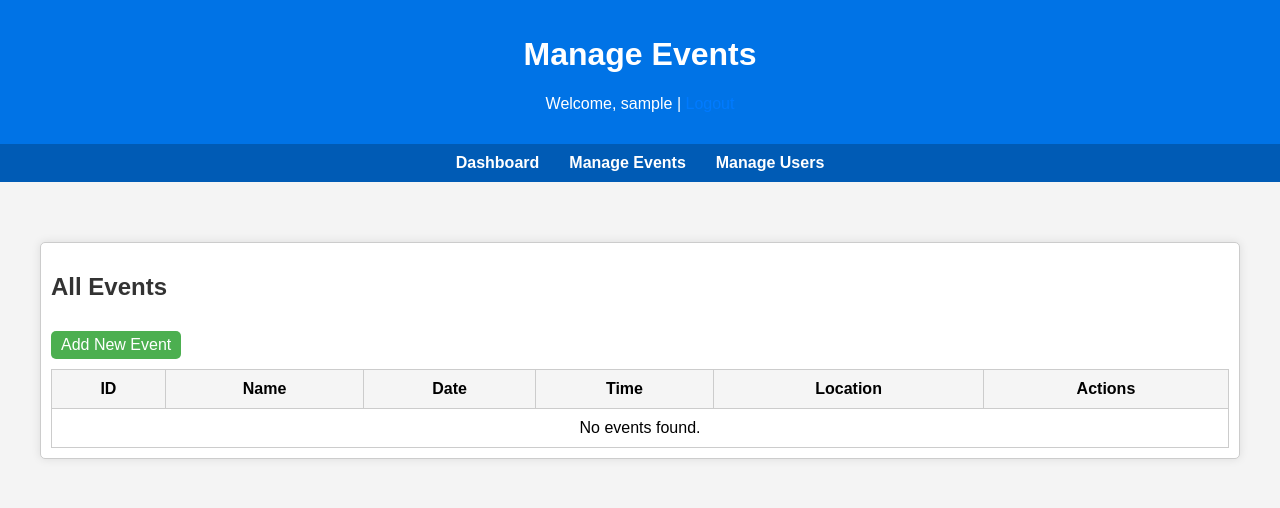
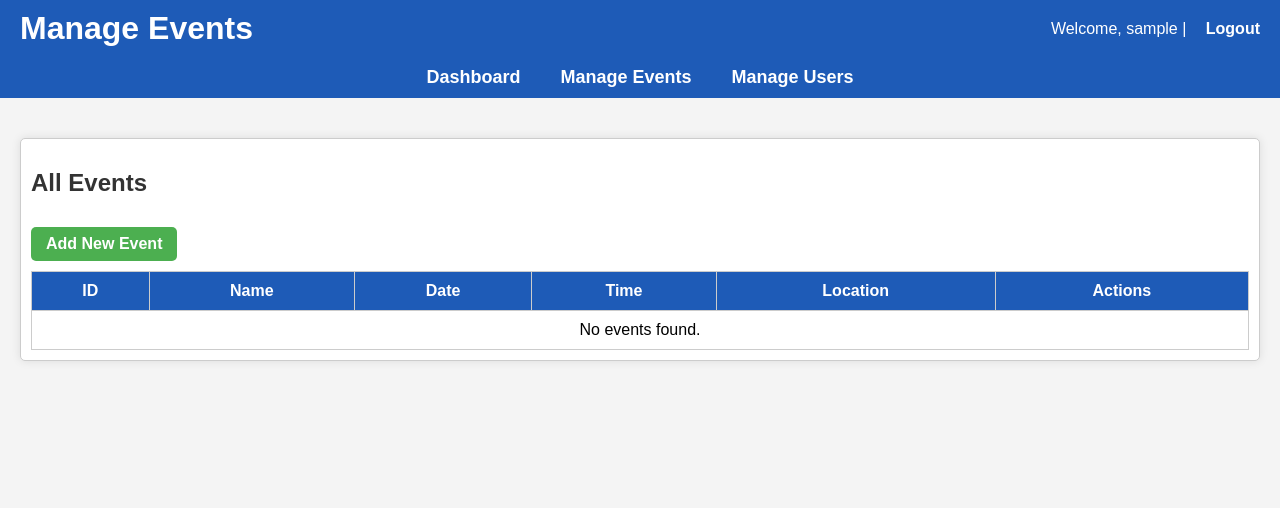
Before and after one commit to Overgodev/EventSynergy, a PHP site: page /admin/admin_events.php in a window 1280 px wide. Shown: the top 508 px of the page. Run offline with PHP 8.4, Linux system fonts and the light colour scheme; the visitor is signed in with stand-in values (Sample User, id 1); data that the repository does not hold is empty.

Commit message:
make it the same all admin dash

```diff
--- a/admin/admin_events.php
+++ b/admin/admin_events.php
@@ -1,10 +1,10 @@
 <?php
 session_start();
 if (!isset($_SESSION['user_id']) || $_SESSION['user_type'] != 'Admin') {
-    header('Location: /auth/login.php'); // Adjusted path for login
+    header('Location: /auth/login.php');
     exit;
 }
-include '../config/db_connect.php'; // Adjusted path for DB connection
+include '../config/db_connect.php';
 
 // Fetch all events
 $events = $conn->query("SELECT * FROM Events ORDER BY event_date ASC, event_time ASC");
@@ -15,13 +15,55 @@ $events = $conn->query("SELECT * FROM Events ORDER BY event_date ASC, event_time
     <meta charset="UTF-8">
     <meta name="viewport" content="width=device-width, initial-scale=1.0">
     <title>Manage Events</title>
-    <link rel="stylesheet" href="/assets/css/style.css"> <!-- Adjusted path for CSS -->
+    <link rel="stylesheet" href="/assets/css/style.css">
     <style>
+        /* Header styling */
+        header {
+            background-color: #1e5bb7; /* Dark blue */
+            color: white; /* White text */
+            padding: 10px 20px;
+            display: flex;
+            justify-content: space-between;
+            align-items: center;
+        }
+        header h1 {
+            margin: 0;
+        }
+        header p {
+            margin: 0;
+        }
+        header a {
+            color: white; /* White text for logout link */
+            text-decoration: none;
+            font-weight: bold;
+            margin-left: 15px;
+        }
+        header a:hover {
+            text-decoration: underline;
+        }
+        /* Navigation bar styling */
+        nav {
+            background-color: #1e5bb7; /* Dark blue */
+            display: flex;
+            justify-content: center;
+            padding: 10px 0;
+        }
+        nav a {
+            color: white; /* White text */
+            font-weight: bold;
+            margin: 0 20px;
+            text-decoration: none; /* No underline */
+            font-size: 18px;
+        }
+        nav a:hover {
+            text-decoration: underline;
+        }
+        /* Container styles */
         .container {
-            margin: 20px;
+            padding: 20px;
         }
         .section {
-            margin-top: 20px;
+            margin: 20px 0;
             padding: 10px;
             border: 1px solid #ccc;
             border-radius: 5px;
@@ -37,22 +79,25 @@ $events = $conn->query("SELECT * FROM Events ORDER BY event_date ASC, event_time
             border: 1px solid #ccc;
         }
         th {
-            background-color: #f5f5f5;
+            background-color: #1e5bb7;
+            color: white;
         }
         a {
+            color: #1e5bb7;
             text-decoration: none;
-            color: #007bff;
         }
         a:hover {
-            color: #0056b3;
+            text-decoration: underline;
         }
         .add-btn {
             display: inline-block;
             margin-top: 10px;
-            padding: 5px 10px;
+            padding: 8px 15px;
             background-color: #4caf50;
-            color: #fff;
+            color: white;
             border-radius: 5px;
+            text-decoration: none;
+            font-weight: bold;
         }
         .add-btn:hover {
             background-color: #45a049;
@@ -64,7 +109,7 @@ $events = $conn->query("SELECT * FROM Events ORDER BY event_date ASC, event_time
     <!-- Header -->
     <header>
         <h1>Manage Events</h1>
-        <p>Welcome, <?php echo $_SESSION['username']; ?> | <a href="/auth/logout.php">Logout</a></p> <!-- Adjusted path for logout -->
+        <p>Welcome, <?php echo htmlspecialchars($_SESSION['username']); ?> | <a href="/auth/logout.php">Logout</a></p>
     </header>
 
     <!-- Navigation -->
@@ -78,7 +123,7 @@ $events = $conn->query("SELECT * FROM Events ORDER BY event_date ASC, event_time
     <div class="container">
         <div class="section">
             <h2>All Events</h2>
-            <a href="add_event.php" class="add-btn">Add New Event</a> <!-- Adjusted path -->
+            <a href="add_event.php" class="add-btn">Add New Event</a>
             <table>
                 <tr>
                     <th>ID</th>
@@ -97,8 +142,8 @@ $events = $conn->query("SELECT * FROM Events ORDER BY event_date ASC, event_time
                         <td><?php echo date('H:i', strtotime($event['event_time'])); ?></td>
                         <td><?php echo htmlspecialchars($event['location']); ?></td>
                         <td>
-                            <a href="edit_event.php?id=<?php echo $event['event_id']; ?>">Edit</a> | <!-- Adjusted path -->
-                            <a href="delete_event.php?id=<?php echo $event['event_id']; ?>" onclick="return confirm('Are you sure you want to delete this event?')">Delete</a> <!-- Adjusted path -->
+                            <a href="edit_event.php?id=<?php echo $event['event_id']; ?>">Edit</a> |
+                            <a href="delete_event.php?id=<?php echo $event['event_id']; ?>" onclick="return confirm('Are you sure you want to delete this event?')">Delete</a>
                         </td>
                     </tr>
                     <?php endwhile; ?>
```
Also changed, not shown: admin/admin_users.php (+76 -3 lines).
